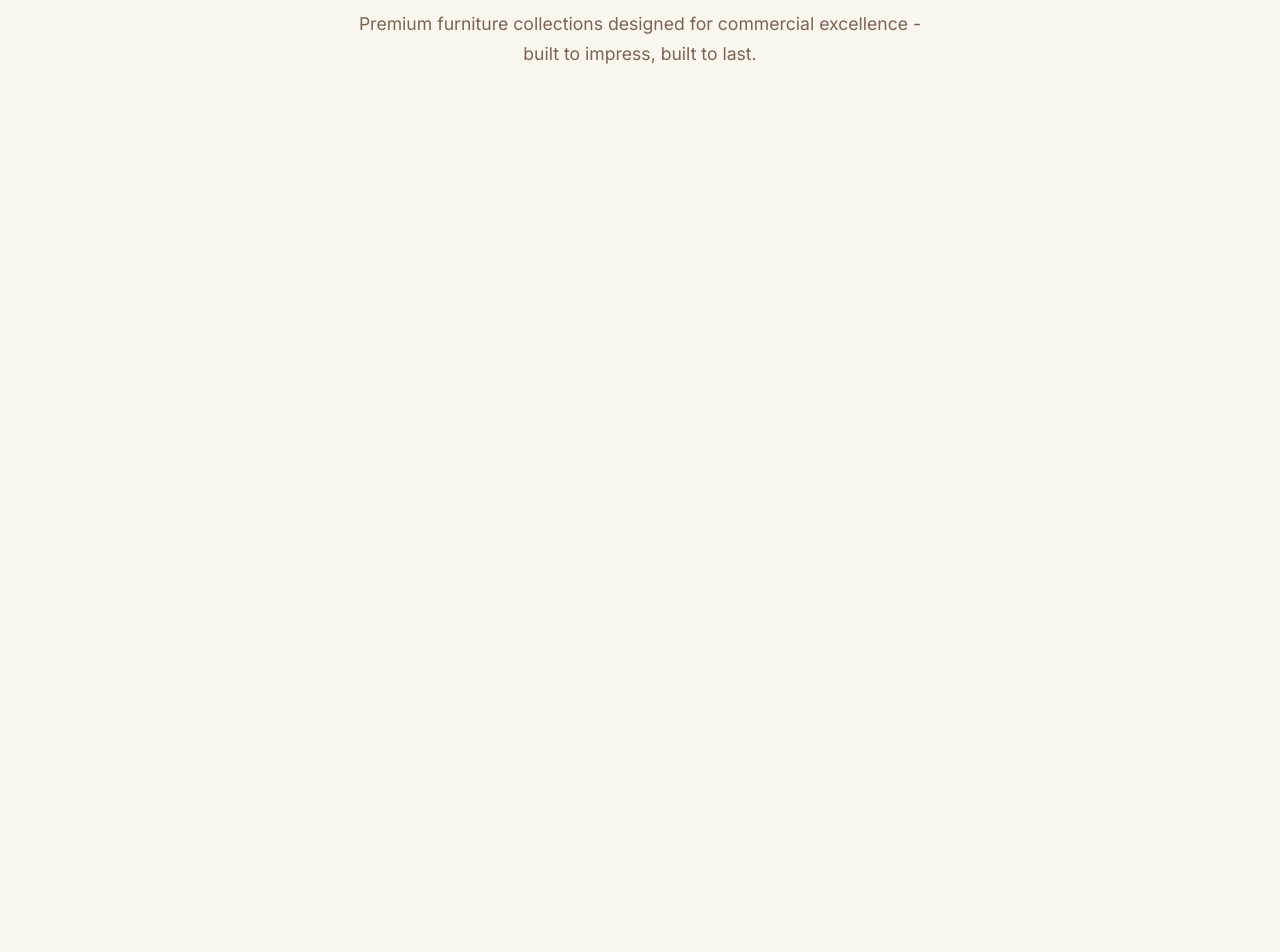
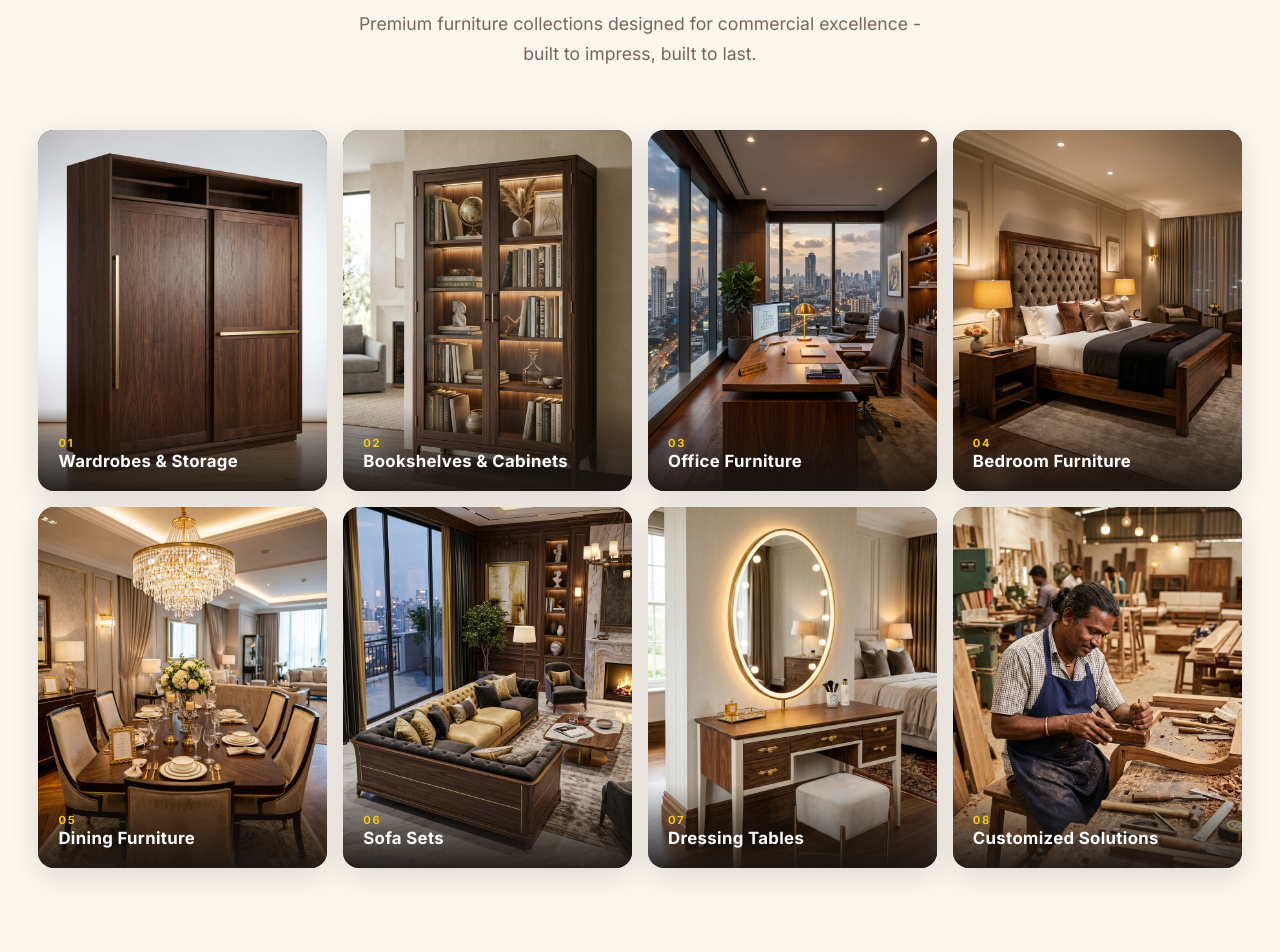
Before and after one commit to GENAI-NETWORKS/grace_furnitures, a Next.js app: page / in a window 1280 px wide. Shown: the part 1620-2572 px from the top of the page. Built offline with nearby package versions, Linux system fonts and the light colour scheme.

Commit message:
Fix: remove reveal-* classes so products are visible

```diff
--- a/src/app/page.tsx
+++ b/src/app/page.tsx
@@ -195,7 +195,7 @@ export default function HomePage() {
     <div className="categories-grid" role="list" aria-label="Product categories">
 
       {/*  Card 1: Wardrobes  */}
-      <article className="cat-card reveal-up" role="listitem" tabIndex={0} aria-label="Wardrobes & Storage">
+      <article className="cat-card" role="listitem" tabIndex={0} aria-label="Wardrobes & Storage">
         <img src="images/cat_wardrobe.jpg" alt="Premium wooden sliding wardrobe with gold handles" className="cat-card-img" loading="lazy" />
         <div className="cat-card-overlay">
           <span className="cat-num">01</span>
@@ -209,7 +209,7 @@ export default function HomePage() {
       </article>
 
       {/*  Card 2: Bookshelves  */}
-      <article className="cat-card reveal-up" role="listitem" tabIndex={0} aria-label="Bookshelves & Display Cabinets">
+      <article className="cat-card" role="listitem" tabIndex={0} aria-label="Bookshelves & Display Cabinets">
         <img src="images/cat_bookshelf.jpg" alt="Elegant display bookshelf cabinet with glass doors and warm lighting" className="cat-card-img" loading="lazy" />
         <div className="cat-card-overlay">
           <span className="cat-num">02</span>
@@ -223,7 +223,7 @@ export default function HomePage() {
       </article>
 
       {/*  Card 3: Office Furniture  */}
-      <article className="cat-card reveal-up" role="listitem" tabIndex={0} aria-label="Office Furniture">
+      <article className="cat-card" role="listitem" tabIndex={0} aria-label="Office Furniture">
         <img src="images/cat_office.jpg" alt="Modern executive office desk setup with leather chair" className="cat-card-img" loading="lazy" />
         <div className="cat-card-overlay">
           <span className="cat-num">03</span>
@@ -237,7 +237,7 @@ export default function HomePage() {
       </article>
 
       {/*  Card 4: Bedroom  */}
-      <article className="cat-card reveal-up" role="listitem" tabIndex={0} aria-label="Bedroom Furniture">
+      <article className="cat-card" role="listitem" tabIndex={0} aria-label="Bedroom Furniture">
         <img src="images/cat_bedroom.jpg" alt="Luxury bedroom furniture set with tufted headboard" className="cat-card-img" loading="lazy" />
         <div className="cat-card-overlay">
           <span className="cat-num">04</span>
@@ -251,7 +251,7 @@ export default function HomePage() {
       </article>
 
       {/*  Card 5: Dining  */}
-      <article className="cat-card reveal-up" role="listitem" tabIndex={0} aria-label="Dining Furniture">
+      <article className="cat-card" role="listitem" tabIndex={0} aria-label="Dining Furniture">
         <img src="images/cat_dining.jpg" alt="Elegant dining table with crystal chandelier" className="cat-card-img" loading="lazy" />
         <div className="cat-card-overlay">
           <span className="cat-num">05</span>
@@ -265,7 +265,7 @@ export default function HomePage() {
       </article>
 
       {/*  Card 6: Sofa Sets  */}
-      <article className="cat-card reveal-up" role="listitem" tabIndex={0} aria-label="Sofa Sets">
+      <article className="cat-card" role="listitem" tabIndex={0} aria-label="Sofa Sets">
         <img src="images/cat_sofa.jpg" alt="Premium luxury sofa set with gold velvet upholstery" className="cat-card-img" loading="lazy" />
         <div className="cat-card-overlay">
           <span className="cat-num">06</span>
@@ -279,7 +279,7 @@ export default function HomePage() {
       </article>
 
       {/*  Card 7: Dressing Tables  */}
-      <article className="cat-card reveal-up" role="listitem" tabIndex={0} aria-label="Dressing Tables">
+      <article className="cat-card" role="listitem" tabIndex={0} aria-label="Dressing Tables">
         <img src="images/cat_dressing.jpg" alt="Elegant wooden dressing table with oval LED mirror" className="cat-card-img" loading="lazy" />
         <div className="cat-card-overlay">
           <span className="cat-num">07</span>
@@ -293,7 +293,7 @@ export default function HomePage() {
       </article>
 
       {/*  Card 8: Custom Solutions  */}
-      <article className="cat-card reveal-up" role="listitem" tabIndex={0} aria-label="Customized Solutions">
+      <article className="cat-card" role="listitem" tabIndex={0} aria-label="Customized Solutions">
         <img src="images/cat_custom.jpg" alt="Artisan craftsman building bespoke wooden furniture" className="cat-card-img" loading="lazy" />
         <div className="cat-card-overlay">
           <span className="cat-num">08</span>
```
